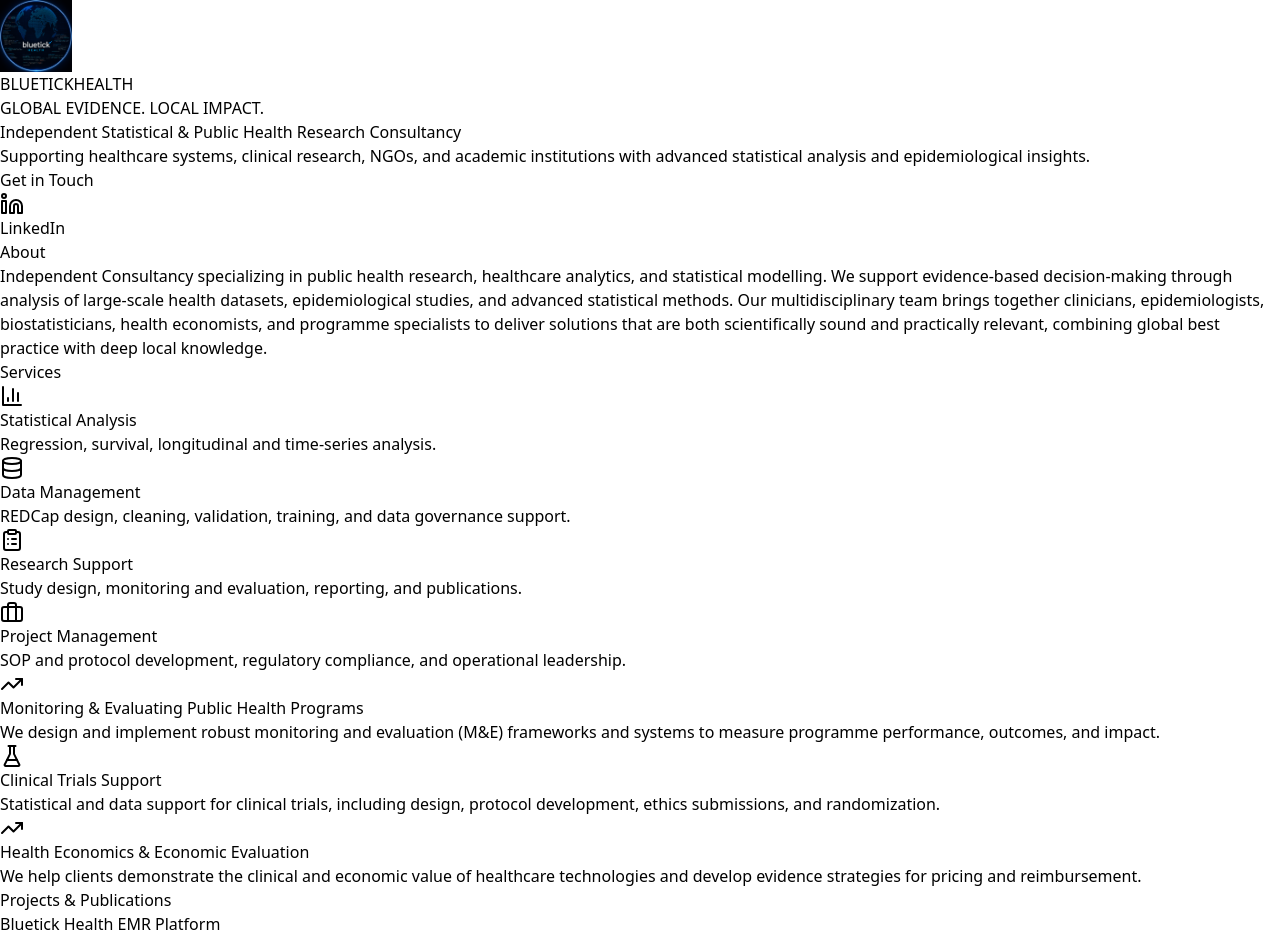
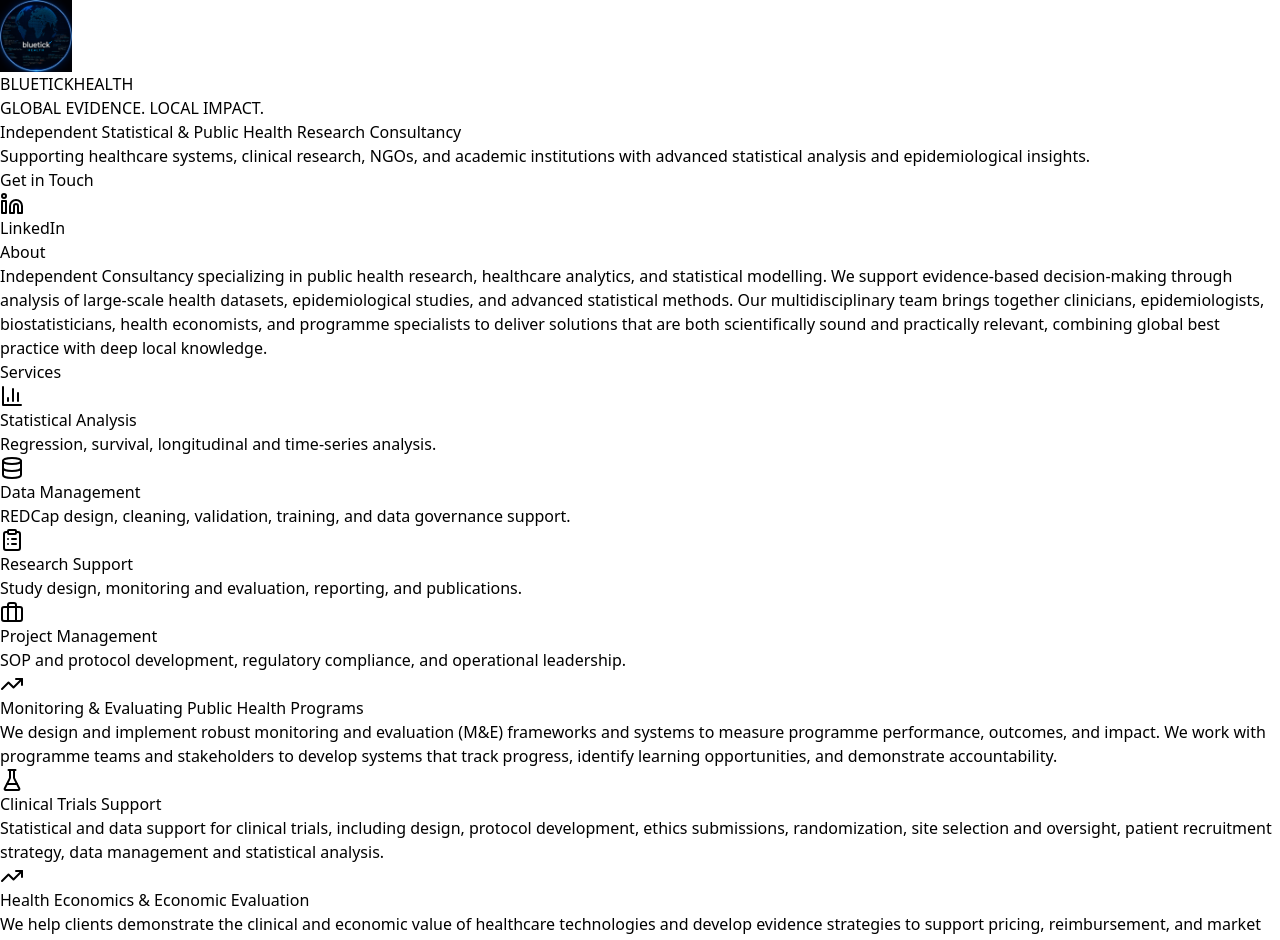
Before and after one commit to MTHermann/Bluetick-Health-public-health-consulting-website, a React (Vite) app: page / in a window 1280 px wide. Shown: the top 940 px of the page. Built offline with nearby package versions, Linux system fonts and the light colour scheme; the HTML template or start-up script is replaced by a standard one.

Commit message:
Restore full service descriptions and keep LinkedIn company page link

```diff
--- a/src/pages/ConsultingWebsite.jsx
+++ b/src/pages/ConsultingWebsite.jsx
@@ -37,17 +37,17 @@
   {
     icon: TrendingUp,
     title: 'Monitoring & Evaluating Public Health Programs',
-    body: 'We design and implement robust monitoring and evaluation (M&E) frameworks and systems to measure programme performance, outcomes, and impact.',
+    body: 'We design and implement robust monitoring and evaluation (M&E) frameworks and systems to measure programme performance, outcomes, and impact. We work with programme teams and stakeholders to develop systems that track progress, identify learning opportunities, and demonstrate accountability.',
   },
   {
     icon: FlaskConical,
     title: 'Clinical Trials Support',
-    body: 'Statistical and data support for clinical trials, including design, protocol development, ethics submissions, and randomization.',
+    body: 'Statistical and data support for clinical trials, including design, protocol development, ethics submissions, randomization, site selection and oversight, patient recruitment strategy, data management and statistical analysis.',
   },
   {
     icon: TrendingUp,
     title: 'Health Economics & Economic Evaluation',
-    body: 'We help clients demonstrate the clinical and economic value of healthcare technologies and develop evidence strategies for pricing and reimbursement.',
+    body: 'We help clients demonstrate the clinical and economic value of healthcare technologies and develop evidence strategies to support pricing, reimbursement, and market access. Cost-effectiveness analysis, budget impact modelling, and health technology assessment support.',
   },
 ]
 
```
